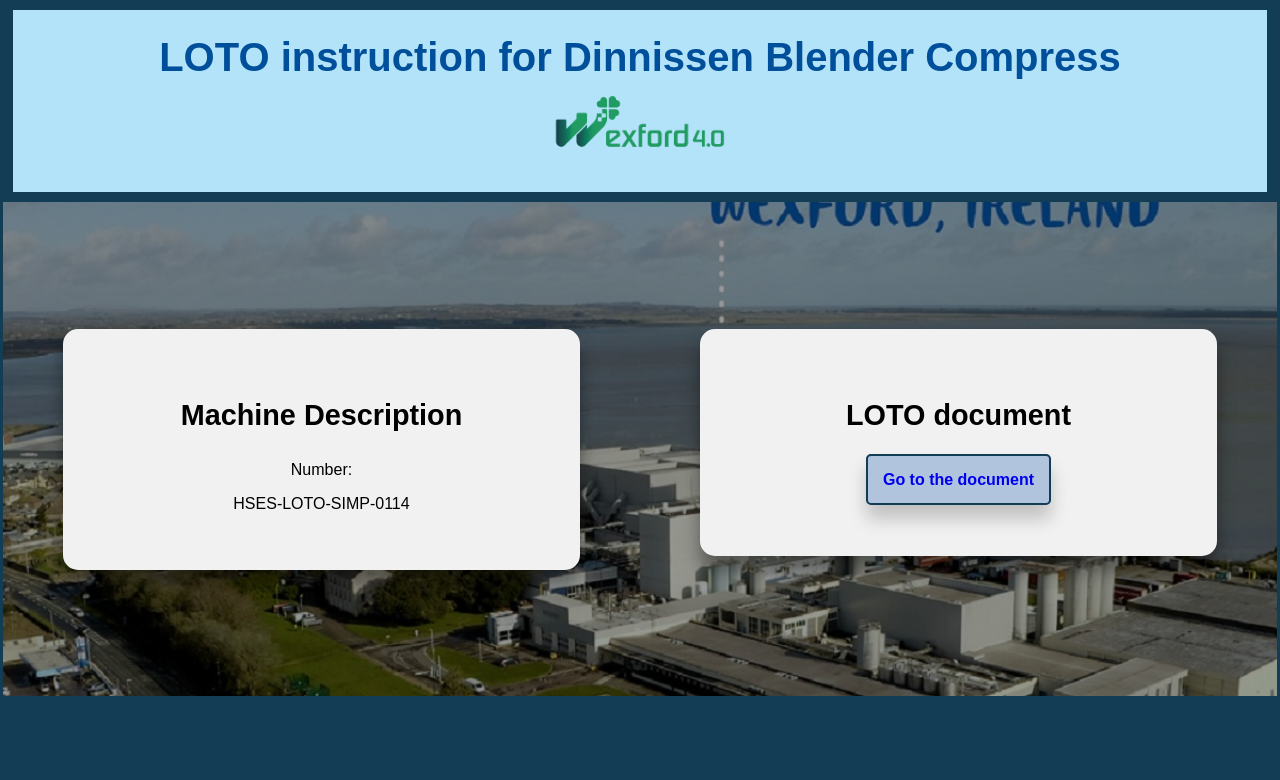
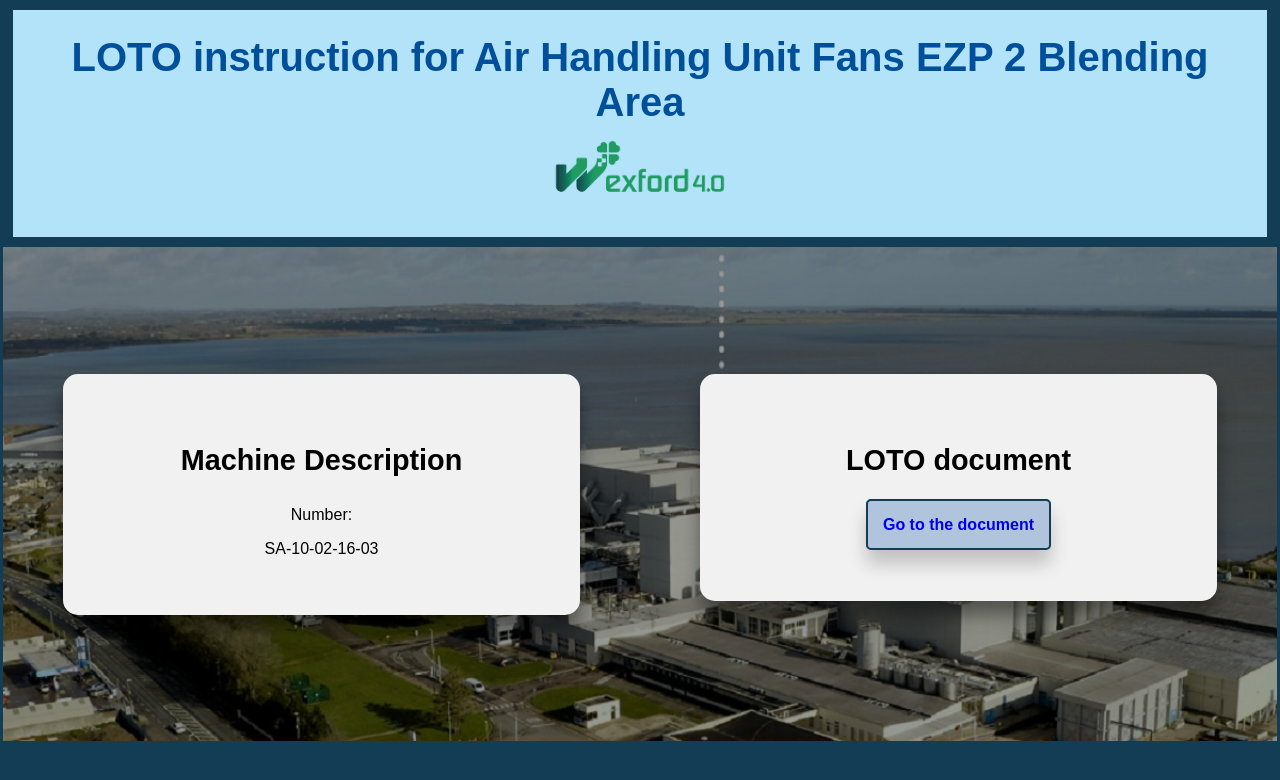
Before and after one commit to Constancetermoz/Air-Handling-Unit-Fans-EZP-2-Blending-area, a plain HTML site: page index.html in a window 1280 px wide. Drawn offline with Linux system fonts and the light colour scheme.

Commit message:
Update index.html

```diff
--- a/index.html
+++ b/index.html
@@ -2,13 +2,13 @@
 <html>
 <head>
 <meta name="LOTO Instruction" content="width=device-width, initial-scale=1">
-<title>LOTO INSTRUCTION - Dinnissen Blender Compress</title>
+<title>LOTO INSTRUCTION - Air Handling Unit Fans EZP 2 Blending Area</title>
 <link rel="stylesheet" href="style.css">
 </head>
 <body>
 
 <div class="Title">
-  <h1>LOTO instruction for Dinnissen Blender Compress</h1>
+  <h1>LOTO instruction for Air Handling Unit Fans EZP 2 Blending Area</h1>
   <img src="logo.png" alt="Wexford digital team logo" style="width:200px;">
 </div>
 
@@ -17,14 +17,14 @@
     <div class="card">
       <h3>Machine Description</h3>
       <p>Number:</p>
-      <p>HSES-LOTO-SIMP-0114</p>
+      <p>SA-10-02-16-03</p>
     </div>
   </div>
 
   <div class="column">
     <div class="card" style="padding-bottom:67px;">
       <h3 style="padding-bottom:10px;">LOTO document</h3>
-      <a href="https://live.danwex.ideagenqpulse.com/QPulse/default.aspx#ViewID=Revision_DetailView_Active&ObjectKey=5046&ObjectClassName=Bacchus.Xpo.BusinessObjects.Documents.Revision&mode=View">Go to the document</a>
+      <a href="https://live.danwex.ideagenqpulse.com/QPulse/default.aspx#ViewID=Revision_DetailView_Active&ObjectKey=4681&ObjectClassName=Bacchus.Xpo.BusinessObjects.Documents.Revision&mode=View">Go to the document</a>
     </div>
   </div>
 
```
